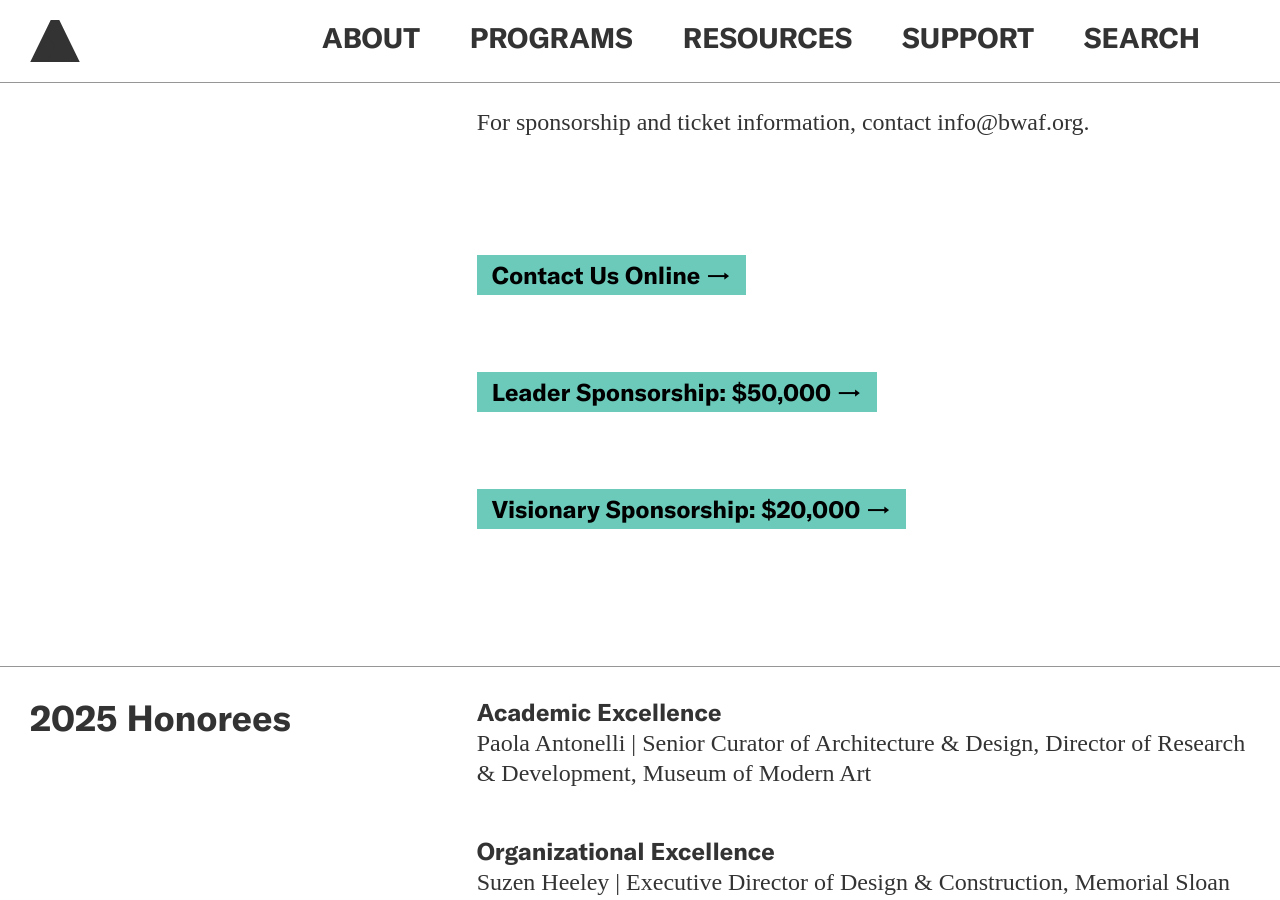
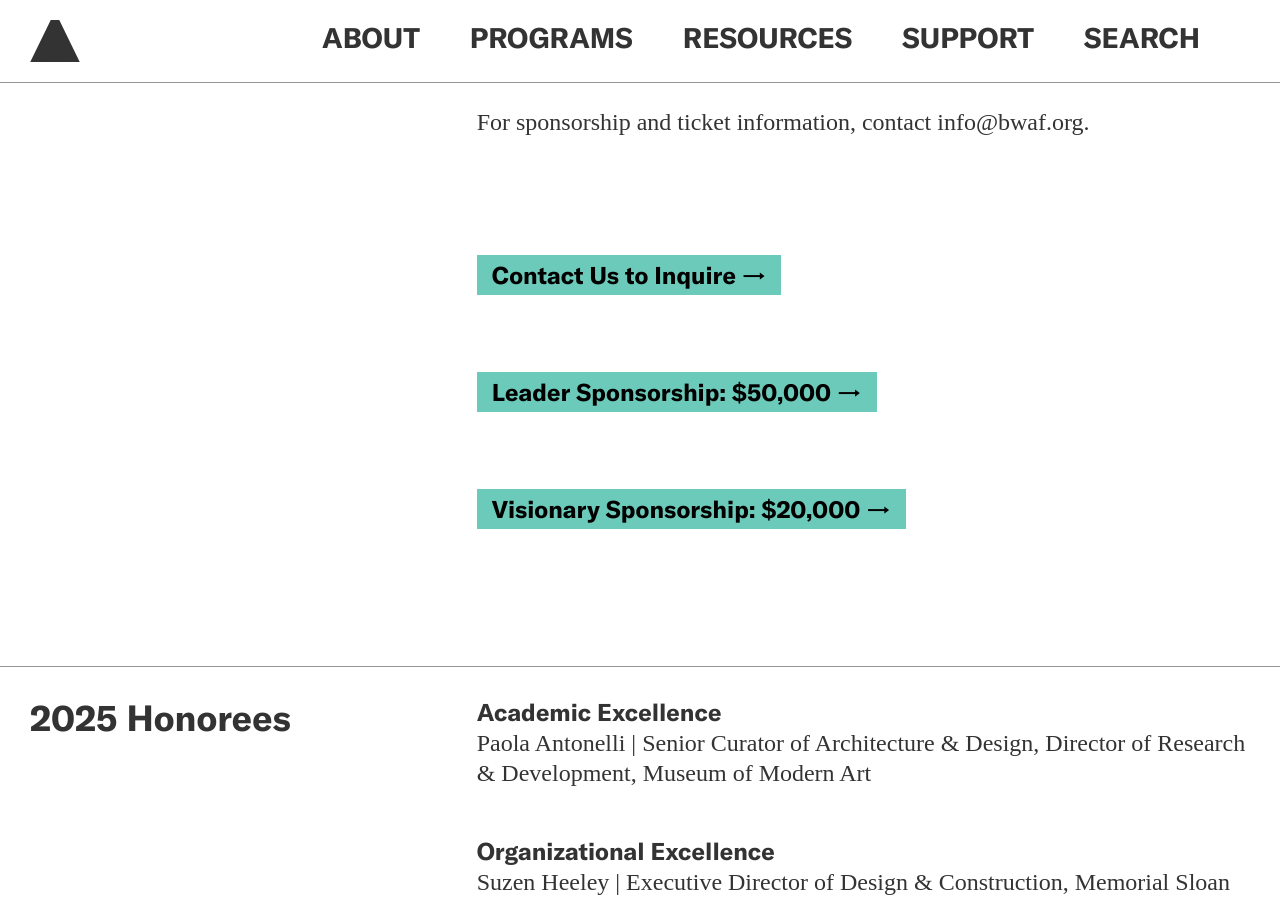
Before and after one commit to jengalas/bwaf-bbw, a Jekyll site: the page built from _programs/leadership-awards-gala.md, in a window 1280 px wide and 900 px high, scrolled down 754 px. Built offline with Jekyll 4.4.1, drawn with Linux system fonts in a browser that asks for light colours; nearby versions of some CDN libraries; some web fonts are replaced.

Commit message:
Updated 1 file via CloudCannon.

```diff
--- a/_programs/leadership-awards-gala.md
+++ b/_programs/leadership-awards-gala.md
@@ -37,7 +37,7 @@
       For sponsorship and ticket information, contact info@bwaf.org.&nbsp;
   - template: buttons-block
     button:
-      - button_text: Contact Us Online
+      - button_text: Contact Us to Inquire
         button_link: mailto:info@bwaf.org?subject=&body=
     section_break: false
     include_left-hand_column_text_: false
```
